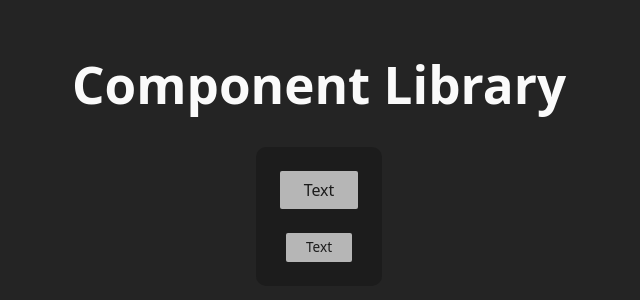
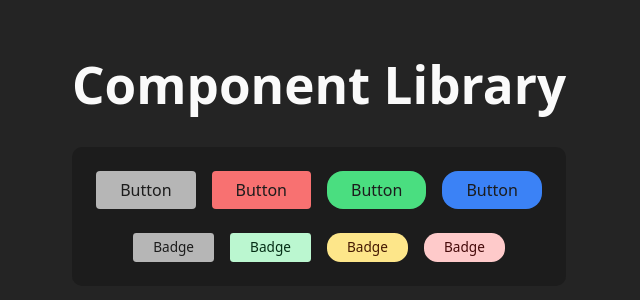
Before and after one commit to jamiewilliamsxyz/component-library, a React (Vite) app: page / in a window 1280 px wide. Shown: the part 246-546 px from the top of the page, without its empty margins (321-961 px from the left). Built offline with nearby package versions, Linux system fonts and the light colour scheme.

Commit message:
Create component varients

```diff
--- a/src/App.jsx
+++ b/src/App.jsx
@@ -8,10 +8,36 @@ export const App = () => {
       <main>
         <div className="wrapper">
           <div className="components-container">
-            <Button />
+            <Button
+              shape="square"
+              color="grey"
+              onClick={() => console.log("Button Clicked!")}
+            >
+              Button
+            </Button>
+            <Button shape="square" color="red">
+              Button
+            </Button>
+            <Button shape="pill" color="green">
+              Button
+            </Button>
+            <Button shape="pill" color="blue">
+              Button
+            </Button>
           </div>
           <div className="components-container">
-            <Badge />
+            <Badge shape="square" status="neutral">
+              Badge
+            </Badge>
+            <Badge shape="square" status="success">
+              Badge
+            </Badge>
+            <Badge shape="pill" status="warning">
+              Badge
+            </Badge>
+            <Badge shape="pill" status="error">
+              Badge
+            </Badge>
           </div>
         </div>
       </main>
--- a/src/components/Badge.jsx
+++ b/src/components/Badge.jsx
@@ -1,3 +1,7 @@
-export const Badge = () => {
-  return <div className="badge">Text</div>;
+export const Badge = ({ children, shape, status, ...rest }) => {
+  return (
+    <div {...rest} className={`badge badge-${shape} badge-${status}`}>
+      {children}
+    </div>
+  );
 };
--- a/src/components/Button.jsx
+++ b/src/components/Button.jsx
@@ -1,3 +1,7 @@
-export const Button = () => {
-  return <button className="button">Text</button>;
+export const Button = ({ children, shape, color, ...rest }) => {
+  return (
+    <button {...rest} className={`button button-${shape} button-${color}`}>
+      {children}
+    </button>
+  );
 };
--- a/src/index.css
+++ b/src/index.css
@@ -37,7 +37,8 @@ main {
 
 .components-container {
   display: flex;
-  justify-content: space-evenly;
+  justify-content: center;
+  gap: 1em;
 }
 
 .button {
@@ -72,3 +73,45 @@ main {
   background-color: #b6b6b6;
   color: #1c1c1c;
 }
+
+.button-square,
+.badge-square {
+  border-radius: 0.25em;
+}
+
+.button-pill,
+.badge-pill {
+  border-radius: 1em;
+}
+
+.button-grey,
+.badge-neutral {
+  background-color: #b6b6b6;
+}
+
+.button-red {
+  background-color: #f87171;
+}
+
+.button-green {
+  background-color: #4ade80;
+}
+
+.button-blue {
+  background-color: #3b82f6;
+}
+
+.badge-success {
+  background-color: #bbf7d0;
+  color: #052e16;
+}
+
+.badge-warning {
+  background-color: #fde68a;
+  color: #451a03;
+}
+
+.badge-error {
+  background-color: #fecaca;
+  color: #450a0a;
+}
```
